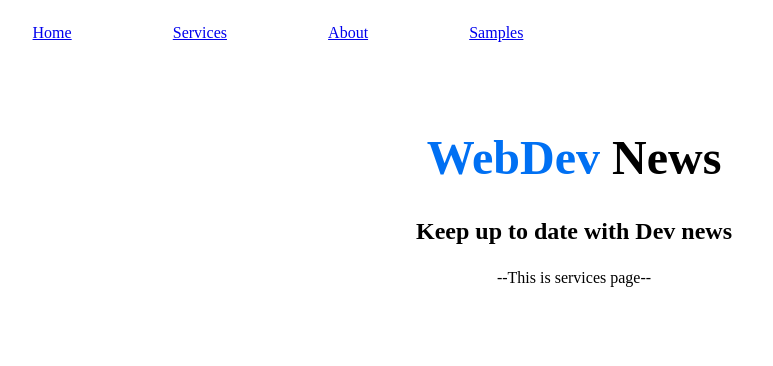
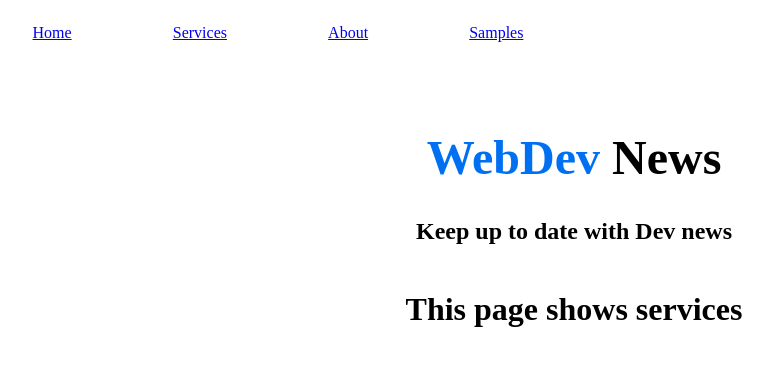
Before and after one commit to fojanb/spa-nextjs, a Next.js app in the folder spa-nextjs/: page /services in a window 1280 px wide. Shown: the top 366 px of the page, without its empty margins (66-839 px from the left). Built offline with nearby package versions, Linux system fonts and the light colour scheme.

Commit message:
Update services.js

```diff
--- a/spa-nextjs/pages/services.js
+++ b/spa-nextjs/pages/services.js
@@ -1,9 +1,8 @@
-
 const services = () => {
-    return (
-        <div>
-            --This is services page--
-        </div>
-    )
-}
+  return (
+    <div>
+      <h1>This page shows services</h1>
+    </div>
+  );
+};
 export default services;
```
